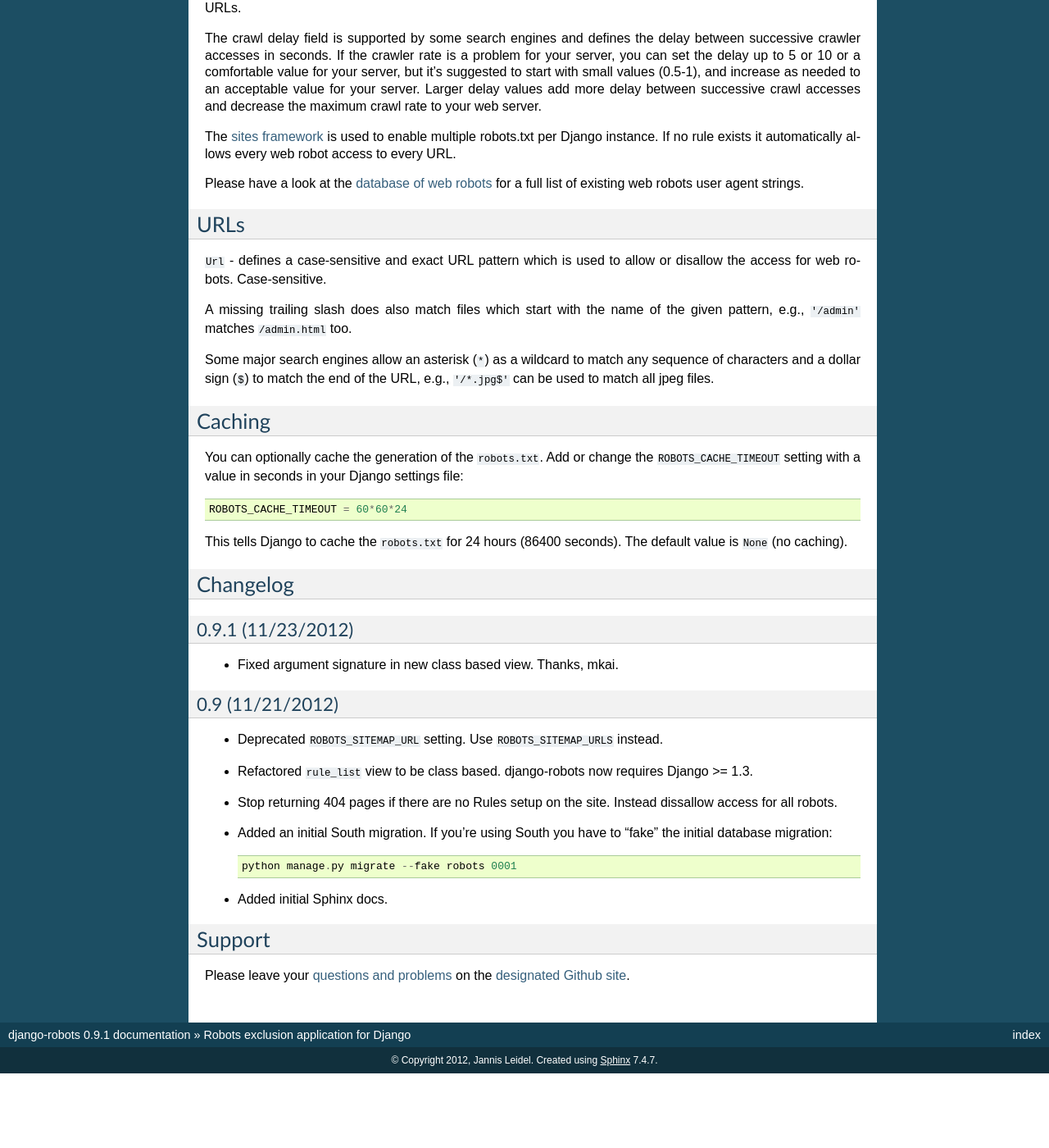
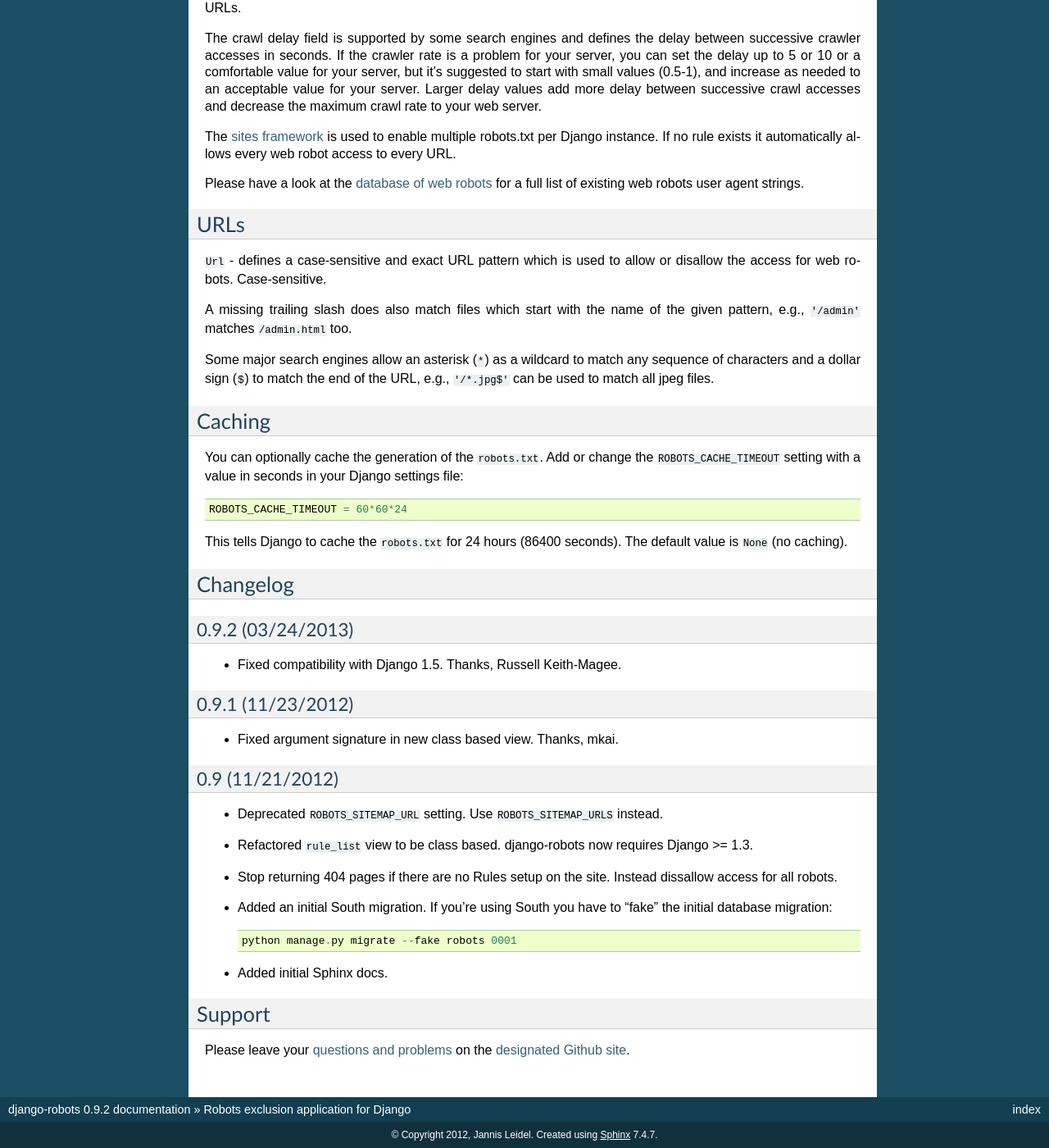
Before and after one commit to jazzband/django-robots, a Sphinx documentation site: the page built from docs/index.txt, in a window 1280 px wide and 1400 px high, scrolled down 1292 px. Shown: the whole window at 82% size. Built offline with Sphinx 7.4.7, drawn with Linux system fonts in a browser that asks for light colours; before the commit the page ends 2601 px from its top, so only the background shows below that; some of the changed text lies outside the part shown.

Commit message:
Updated version.

```diff
--- a/docs/index.txt
+++ b/docs/index.txt
@@ -125,6 +125,11 @@
 Changelog
 =========
 
+0.9.2 (03/24/2013)
+------------------
+
+- Fixed compatibility with Django 1.5. Thanks, Russell Keith-Magee.
+
 0.9.1 (11/23/2012)
 ------------------
 
--- a/robots/__init__.py
+++ b/robots/__init__.py
@@ -1,2 +1,2 @@
 # following PEP 386
-__version__ = "0.9.1"
+__version__ = "0.9.2"
```
